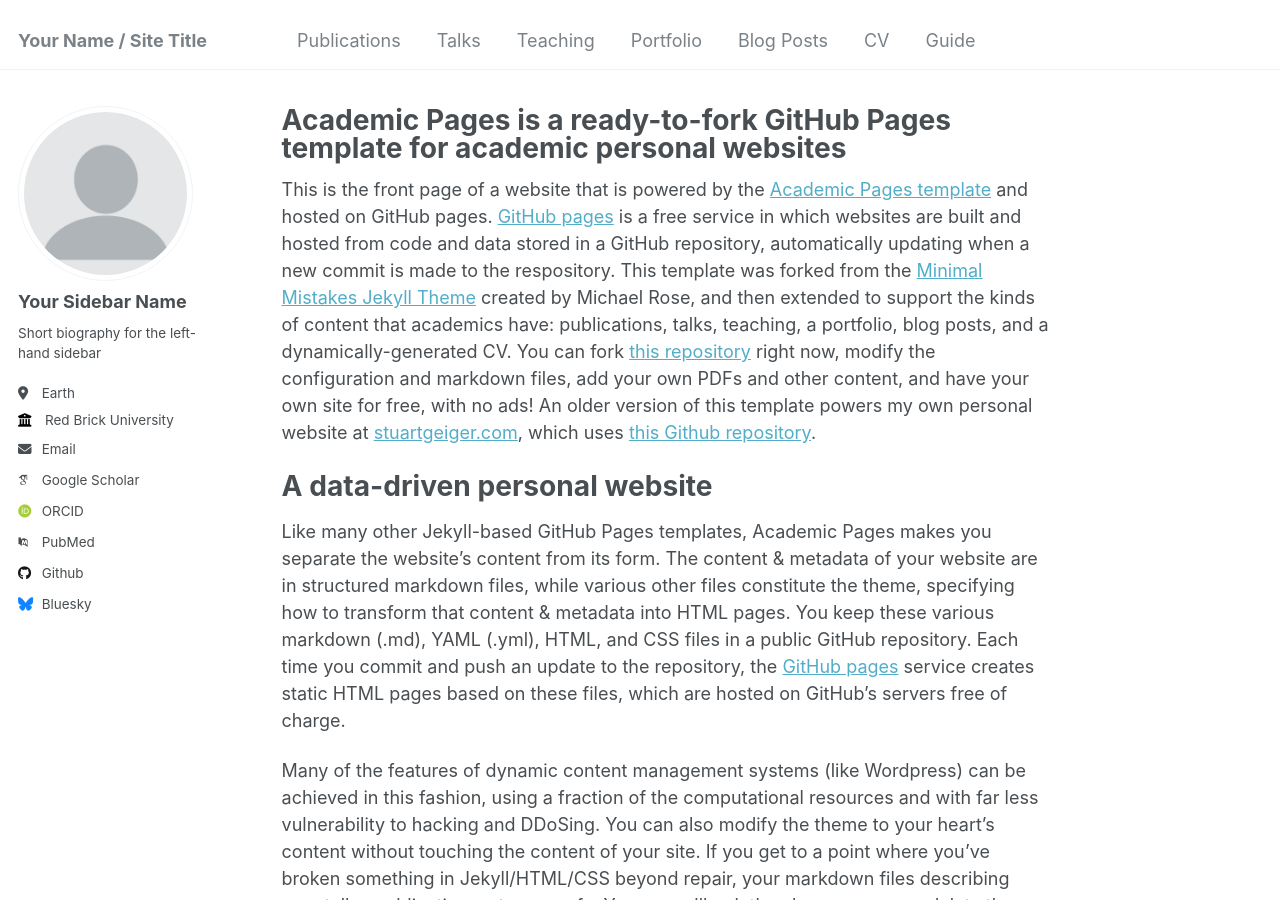
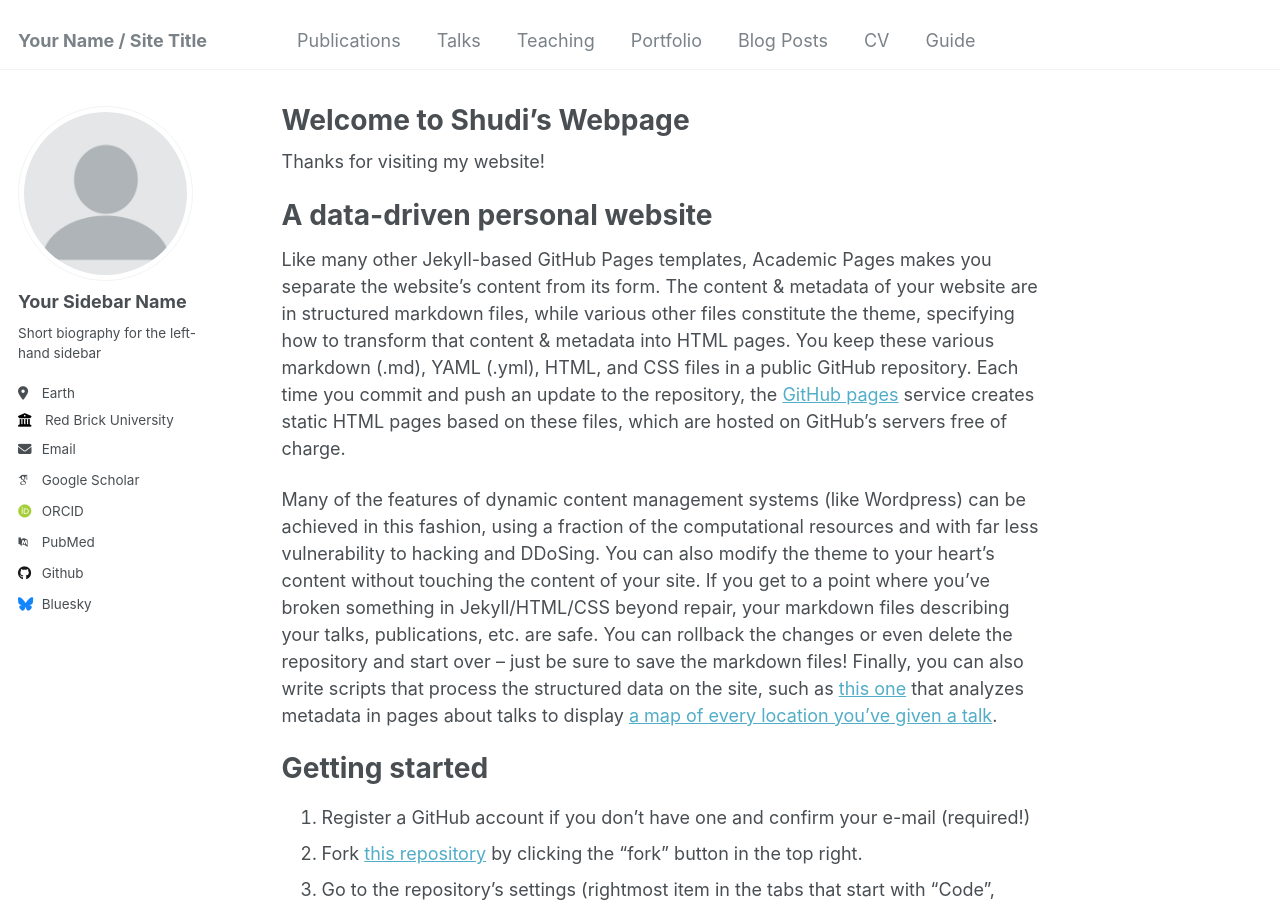
Before and after one commit to shudi3/shudiweng.github.io, a Jekyll site: the page built from _pages/about.md, in a window 1280 px wide and 900 px high. Built offline with Jekyll 4.4.1, drawn with Linux system fonts in a browser that asks for light colours; some web fonts are replaced.

Commit message:
Update about.md

```diff
--- a/_pages/about.md
+++ b/_pages/about.md
@@ -1,13 +1,13 @@
 ---
 permalink: /
-title: "Academic Pages is a ready-to-fork GitHub Pages template for academic personal websites"
+title: "Welcome to Shudi's Webpage"
 author_profile: true
 redirect_from:
   - /about/
   - /about.html
 ---
 
-This is the front page of a website that is powered by the [Academic Pages template](https://github.com/academicpages/academicpages.github.io) and hosted on GitHub pages. [GitHub pages](https://pages.github.com) is a free service in which websites are built and hosted from code and data stored in a GitHub repository, automatically updating when a new commit is made to the respository. This template was forked from the [Minimal Mistakes Jekyll Theme](https://mmistakes.github.io/minimal-mistakes/) created by Michael Rose, and then extended to support the kinds of content that academics have: publications, talks, teaching, a portfolio, blog posts, and a dynamically-generated CV. You can fork [this repository](https://github.com/academicpages/academicpages.github.io) right now, modify the configuration and markdown files, add your own PDFs and other content, and have your own site for free, with no ads! An older version of this template powers my own personal website at [stuartgeiger.com](http://stuartgeiger.com), which uses [this Github repository](https://github.com/staeiou/staeiou.github.io).
+Thanks for visiting my website!
 
 A data-driven personal website
 ======
```
